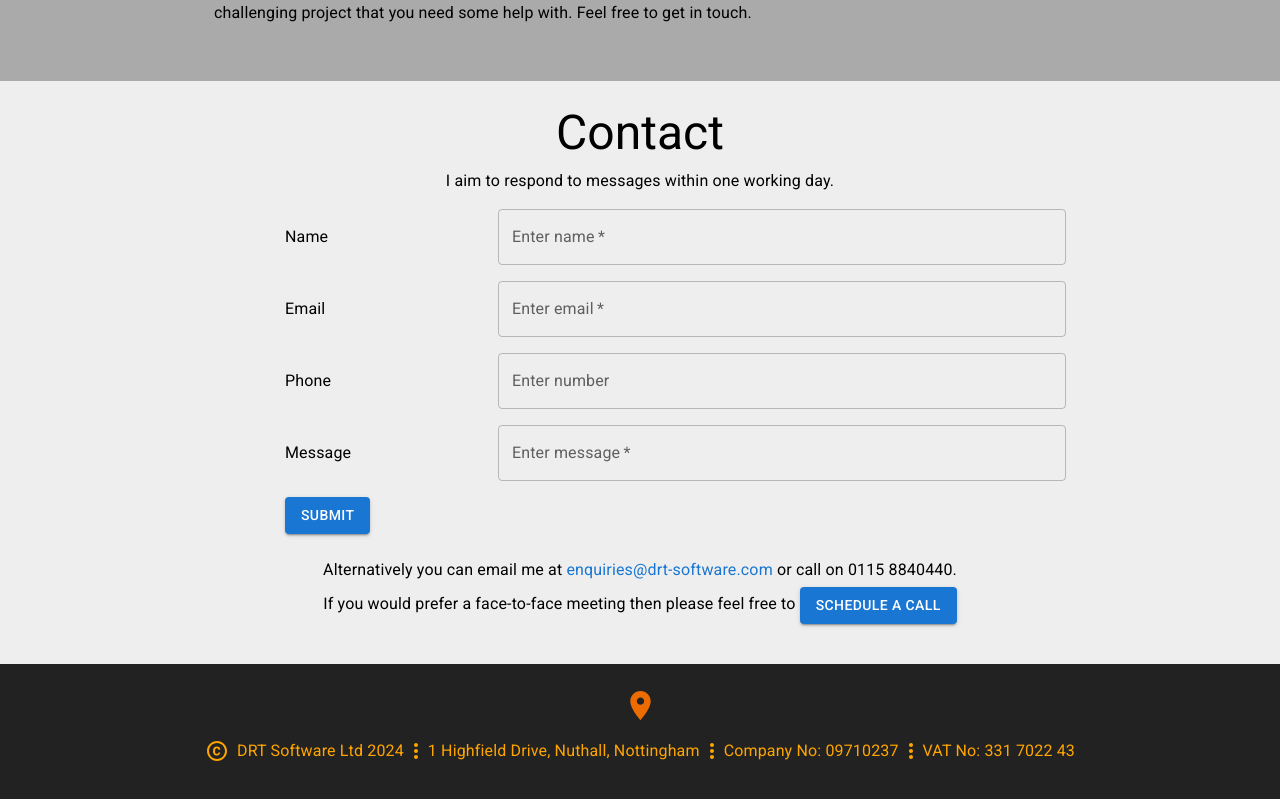
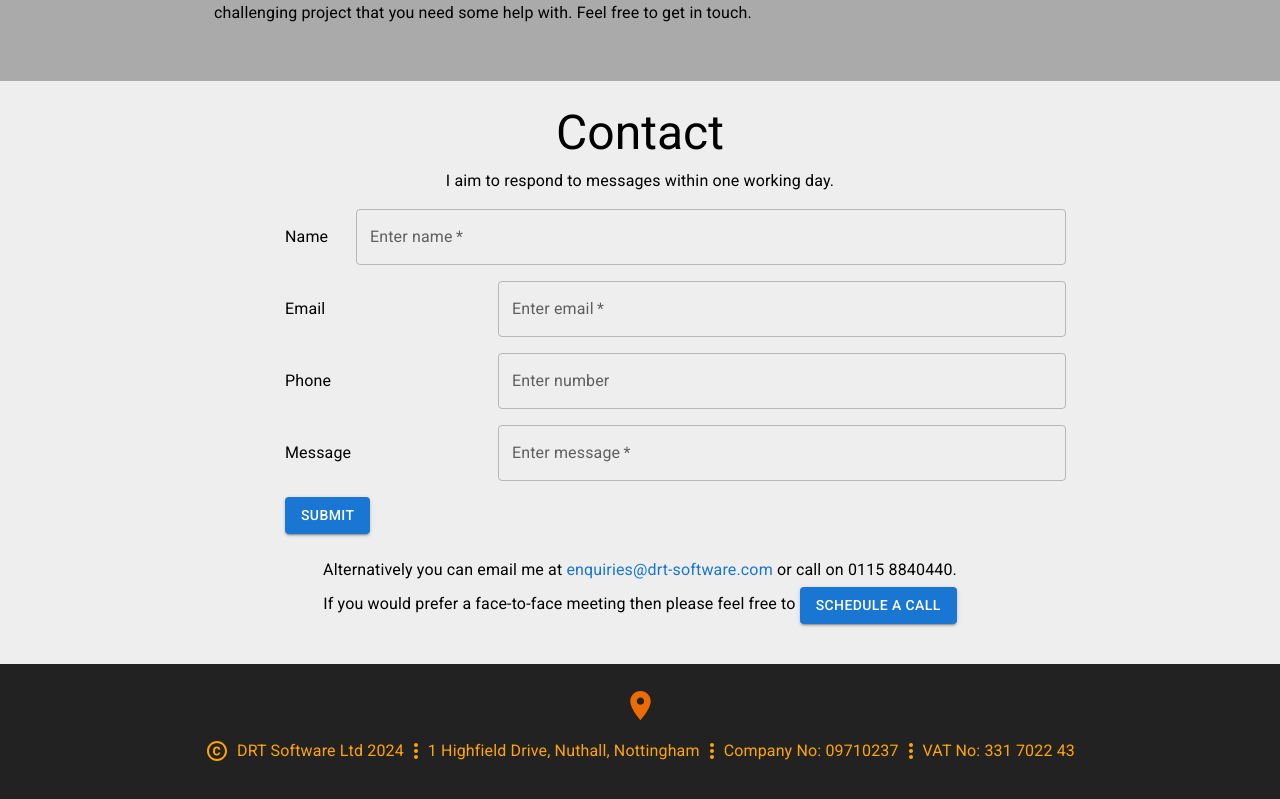
Before and after one commit to DoctorTone/landing-drt, a React (Vite) app: page / in a window 1280 px wide. Shown: the part 6761-7560 px from the top of the page. Built offline with nearby package versions, Linux system fonts and the light colour scheme.

Commit message:
Formatted contact page

```diff
--- a/src/components/Contact.tsx
+++ b/src/components/Contact.tsx
@@ -23,10 +23,10 @@ const Contact = () => {
         </Typography>
         <Grid container sx={{ mb: 2, display: "flex", alignItems: "center" }}>
           <Grid item xs={1}></Grid>
-          <Grid item xs={3}>
+          <Grid item xs={3} md={1}>
             <Typography>Name</Typography>
           </Grid>
-          <Grid item xs={8}>
+          <Grid item xs={10}>
             <TextField
               fullWidth
               required
```
